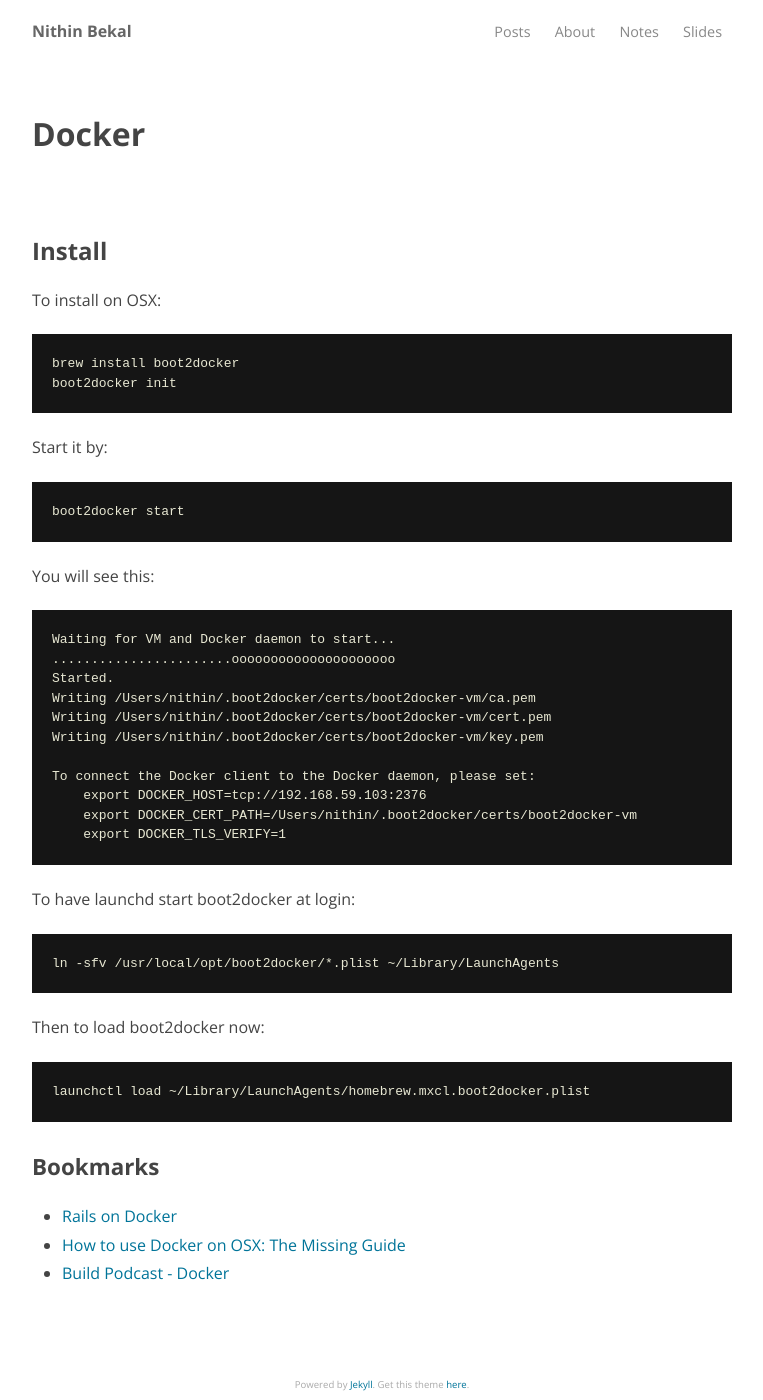
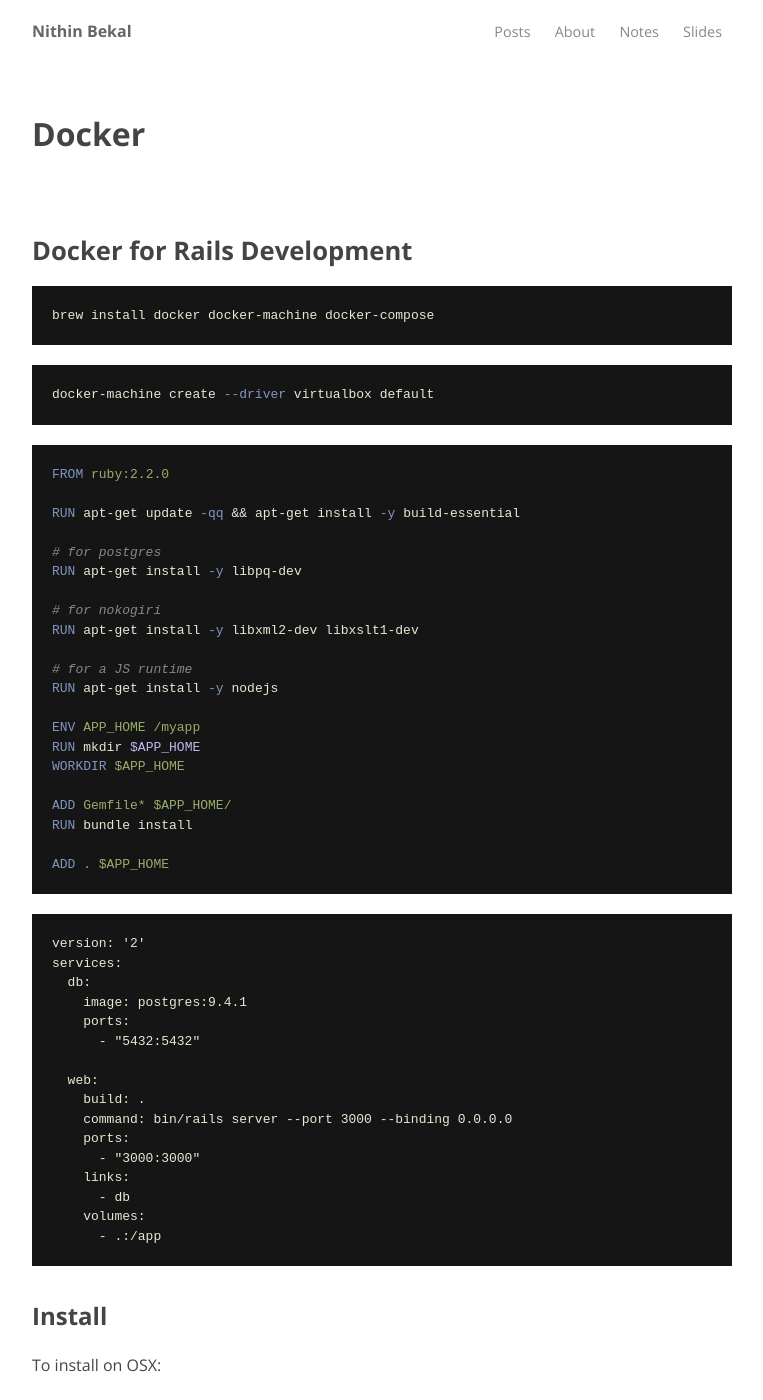
Before and after one commit to nithinbekal/nithinbekal.github.io, a Jekyll site: the page built from notes/docker.md, in a window 1280 px wide and 1400 px high. Shown: the whole window, without its empty margins (258-1021 px from the left). Built offline with Jekyll 4.4.1, drawn with Linux system fonts in a browser that asks for light colours.

Commit message:
Docker notes

```diff
--- a/notes/docker.md
+++ b/notes/docker.md
@@ -3,6 +3,61 @@
 title: "Docker"
 date:  2014-09-01 14:20:05
 ---
+
+# Docker for Rails Development
+
+{% highlight bash %}
+brew install docker docker-machine docker-compose
+{% endhighlight %}
+
+{% highlight bash %}
+docker-machine create --driver virtualbox default
+{% endhighlight %}
+
+{% highlight docker %}
+FROM ruby:2.2.0
+
+RUN apt-get update -qq && apt-get install -y build-essential
+
+# for postgres
+RUN apt-get install -y libpq-dev
+
+# for nokogiri
+RUN apt-get install -y libxml2-dev libxslt1-dev
+
+# for a JS runtime
+RUN apt-get install -y nodejs
+
+ENV APP_HOME /myapp
+RUN mkdir $APP_HOME
+WORKDIR $APP_HOME
+
+ADD Gemfile* $APP_HOME/
+RUN bundle install
+
+ADD . $APP_HOME
+{% endhighlight %}
+
+{% highlight docker %}
+version: '2'
+services:
+  db:
+    image: postgres:9.4.1
+    ports:
+      - "5432:5432"
+
+  web:
+    build: .
+    command: bin/rails server --port 3000 --binding 0.0.0.0
+    ports:
+      - "3000:3000"
+    links:
+      - db
+    volumes:
+      - .:/app
+{% endhighlight %}
+
+
 
 ## Install
 
```
